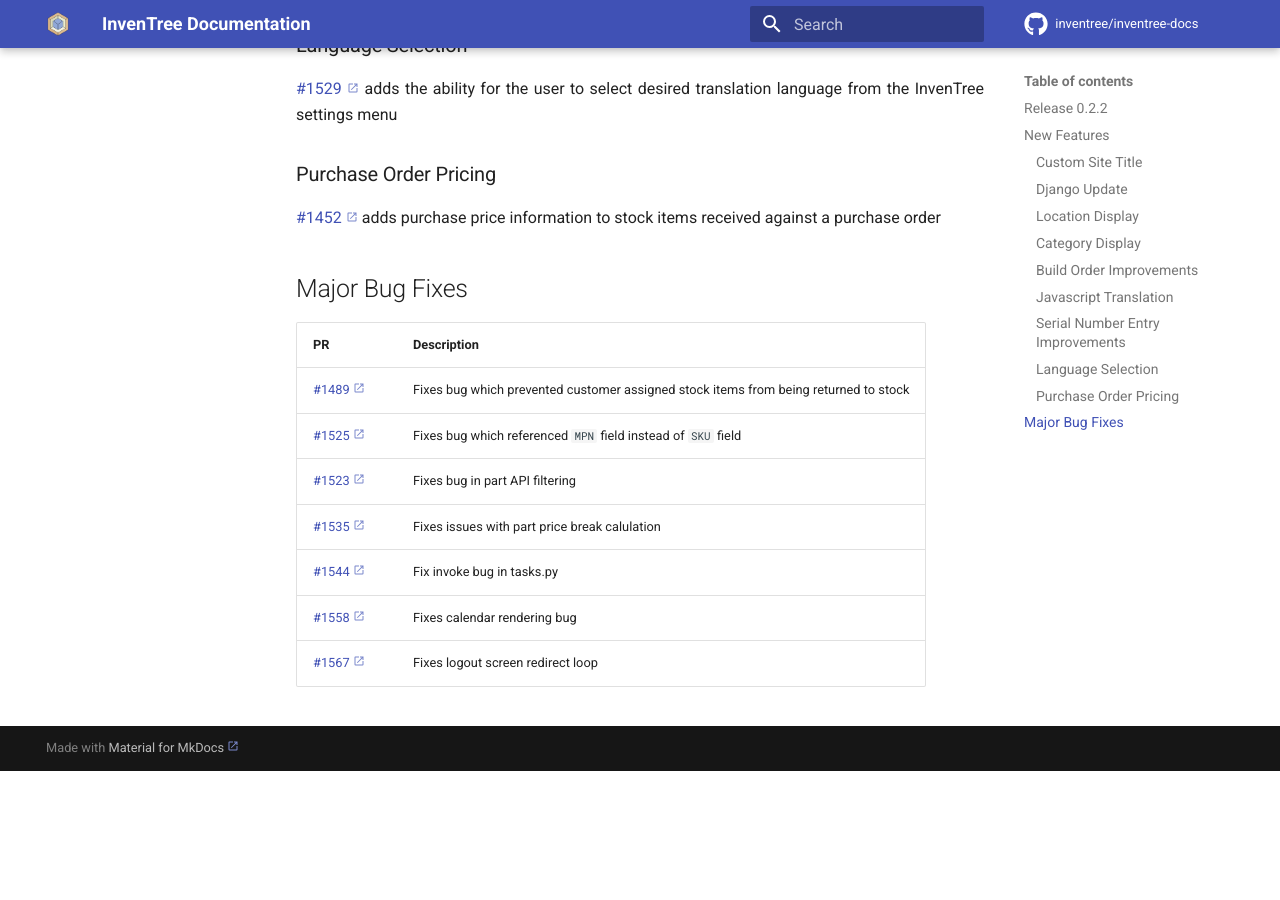
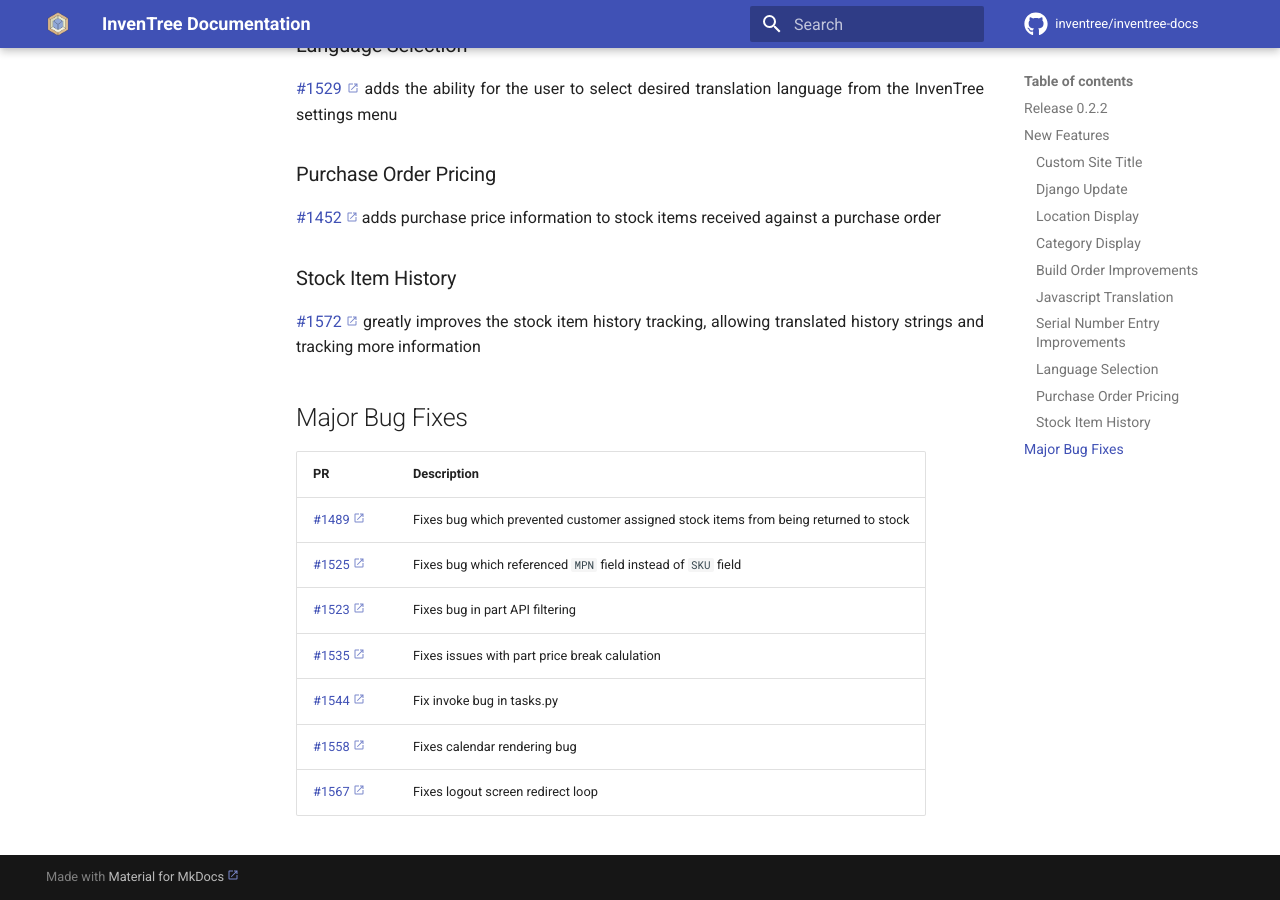
Before and after one commit to inventree/inventree-docs, an MkDocs documentation site: the page built from docs/releases/0.2.2.md, in a window 1280 px wide and 900 px high, scrolled down 1239 px. Built offline with MkDocs 1.6.1 and Material for MkDocs 9.7.7, drawn with Linux system fonts in a browser that asks for light colours; a script that is not in the unit is left out; comment, search, counter and statistics services are not loaded; before the commit the page ends 2010 px from its top, so only the background shows below that.

Commit message:
Update 0.2.2.md

```diff
--- a/docs/releases/0.2.2.md
+++ b/docs/releases/0.2.2.md
@@ -44,6 +44,10 @@ title: Release 0.2.2
 
 [#1452](https://github.com/inventree/InvenTree/pull/1542) adds purchase price information to stock items received against a purchase order
 
+### Stock Item History
+
+[#1572](https://github.com/inventree/InvenTree/pull/1572) greatly improves the stock item history tracking, allowing translated history strings and tracking more information
+
 ## Major Bug Fixes
 
 | PR | Description |
```
